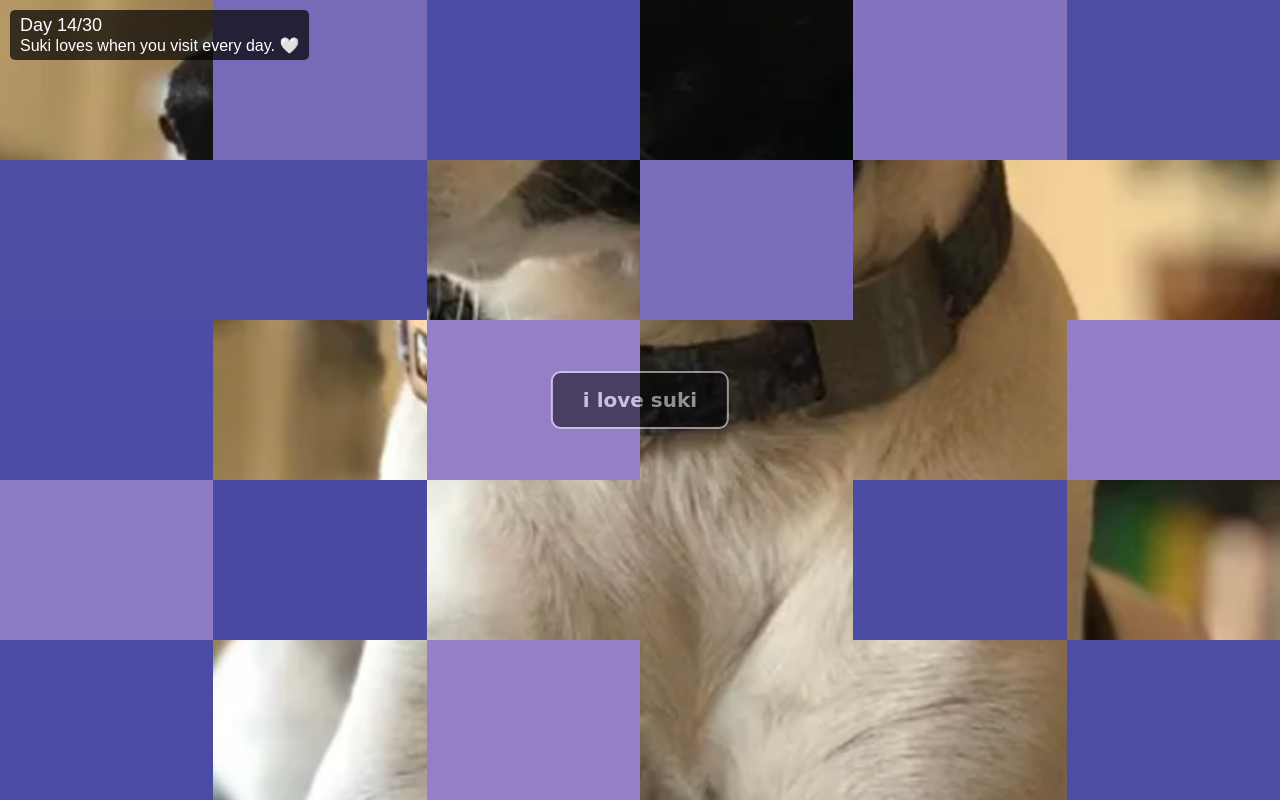
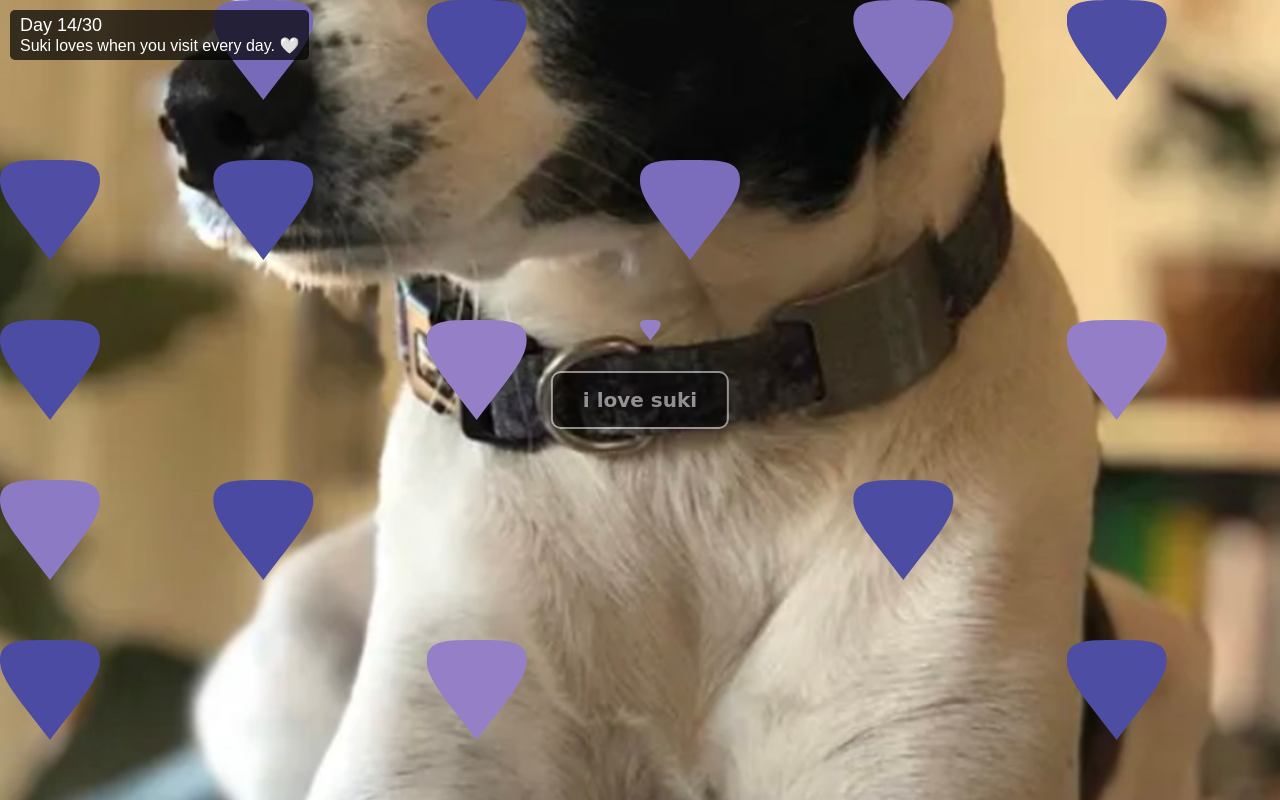
Before and after one commit to gloibin/ilovesuki, a plain HTML site: page index.html in a window 1280 px wide. Both pictures are taken after a click on the button "i love suki". Drawn offline with Linux system fonts and the light colour scheme.

Commit message:
Add files via upload

```diff
--- a/index.html
+++ b/index.html
@@ -78,13 +78,13 @@
             z-index: 2;
         }
         .section {
-            clip-path: circle(100%); /* Fully covers section */
-            transition: clip-path 2s ease-in-out; /* 2s clip-path reveal */
+            clip-path: path('M0,20 C0,0 20,0 50,0 C80,0 100,0 100,20 C100,40 80,60 50,100 C20,60 0,40 0,20 Z'); /* Heart shape */
+            transition: clip-path 4s ease-in-out; /* 4s heart reveal */
             animation: breathe 6s ease-in-out infinite;
             background-color: #9580C8; /* Initial color for breathing */
         }
         .section.revealed {
-            clip-path: circle(0%); /* Shrink to reveal image */
+            clip-path: path('M0,0.2 C0,0 0.2,0 0.5,0 C0.8,0 1,0 1,0.2 C1,0.4 0.8,0.6 0.5,1 C0.2,0.6 0,0.4 0,0.2 Z'); /* Tiny heart */
             animation: none; /* Stop breathing animation */
         }
         .section.hidden {
@@ -186,13 +186,13 @@
             if (currentDay <= 30) {
                 const index = revealOrder[currentDay - 1];
                 const section = sections[index];
-                console.log(`Revealing section ${index} with clip-path transition`); // Debug log
+                console.log(`Revealing section ${index} with heart clip-path transition`); // Debug log
                 // Stop breathing animation to avoid conflicts
                 section.style.animation = 'none';
                 // Force reflow to ensure transition triggers
                 requestAnimationFrame(() => {
                     requestAnimationFrame(() => {
-                        section.classList.add('revealed'); // Triggers 2s clip-path
+                        section.classList.add('revealed'); // Triggers 4s heart clip-path
                         // Hide section after transition completes
                         section.addEventListener('transitionend', () => {
                             section.classList.add('hidden');
```
